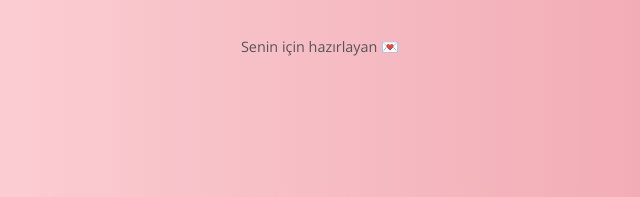
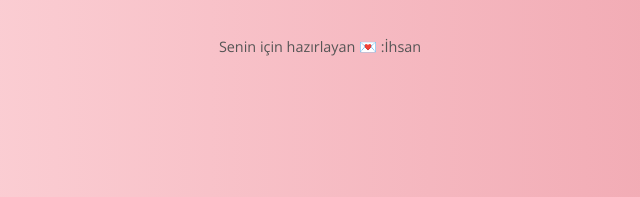
Before and after one commit to ihsanoz614/melek-icin, a plain HTML site: page index.html in a window 1280 px wide. Shown: the part 572-769 px from the top of the page, 320-960 px from the left. Drawn offline with nearby package versions, Linux system fonts and the light colour scheme.

Commit message:
Update index.html

```diff
--- a/index.html
+++ b/index.html
@@ -92,6 +92,6 @@
         </p>
     </div>
 
-    <footer>Senin için hazırlayan 💌</footer>
+    <footer>Senin için hazırlayan 💌 :İhsan</footer>
 </body>
 </html>
```
